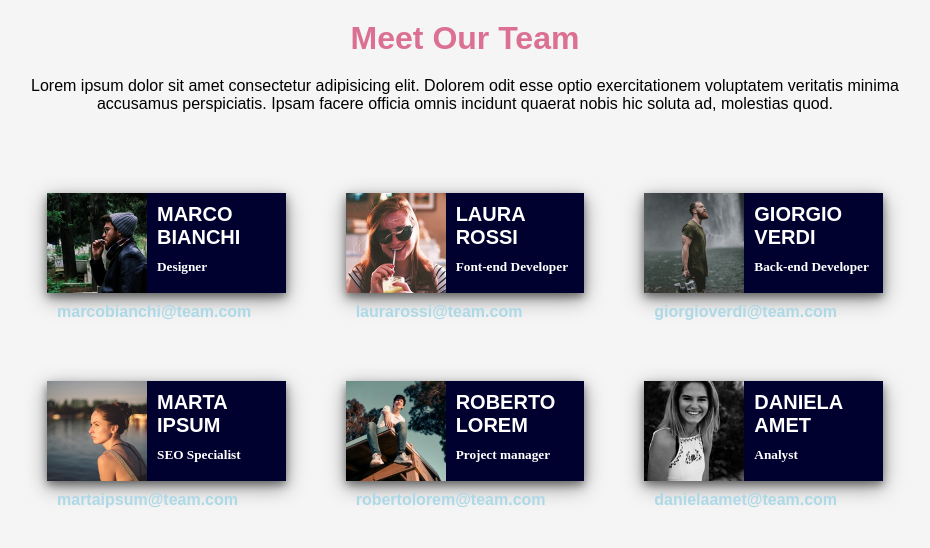
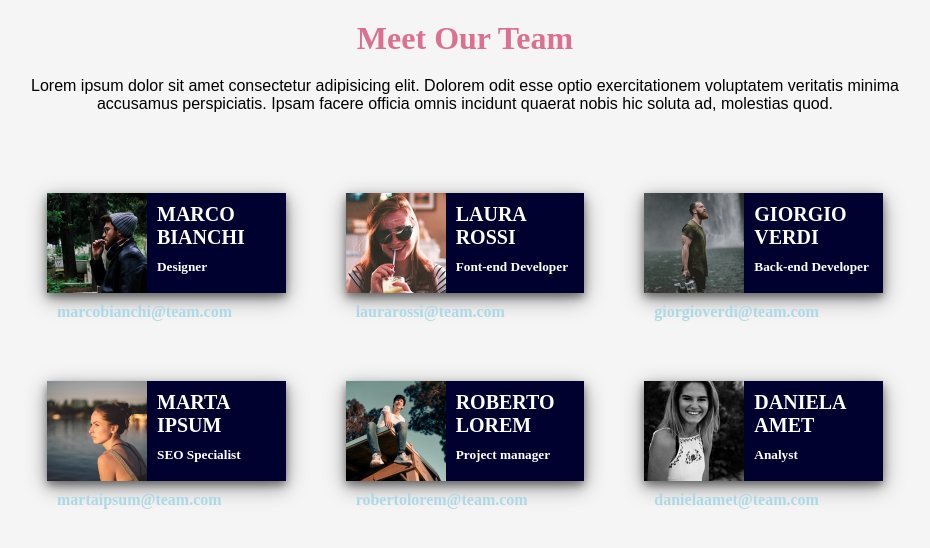
Before and after one commit to Frah01/html-css-float-cards, a plain HTML site: page index.html in a window 1280 px wide. Shown: the whole page, without its empty margins (175-1105 px from the left). Drawn offline with Linux system fonts and the light colour scheme.

Commit message:
Cambio Fonts in 'Fredoka'

```diff
--- a/css/style.css
+++ b/css/style.css
@@ -26,20 +26,21 @@ body {
 h1 {
     text-align: center;
     color: palevioletred;
-    font-family: Arial;
+    font-family: 'Fredoka';
 }
 
 h2{
     text-align: left;
     color: white;
     font-size: 20px;
-    font-family: Arial;
+    font-family: 'Fredoka';
 }
 
 h5{
     color: white;
     text-align: left;
     margin-top: 10px;
+    font-family: 'Fredoka';
 
 }
 
@@ -47,7 +48,7 @@ a{
     float: left;
     margin-top: 10px;
     text-decoration: none;
-    font-family: Arial;
+    font-family: 'Fredoka';
     color: lightblue;
     font-weight: bold;
 }
```
